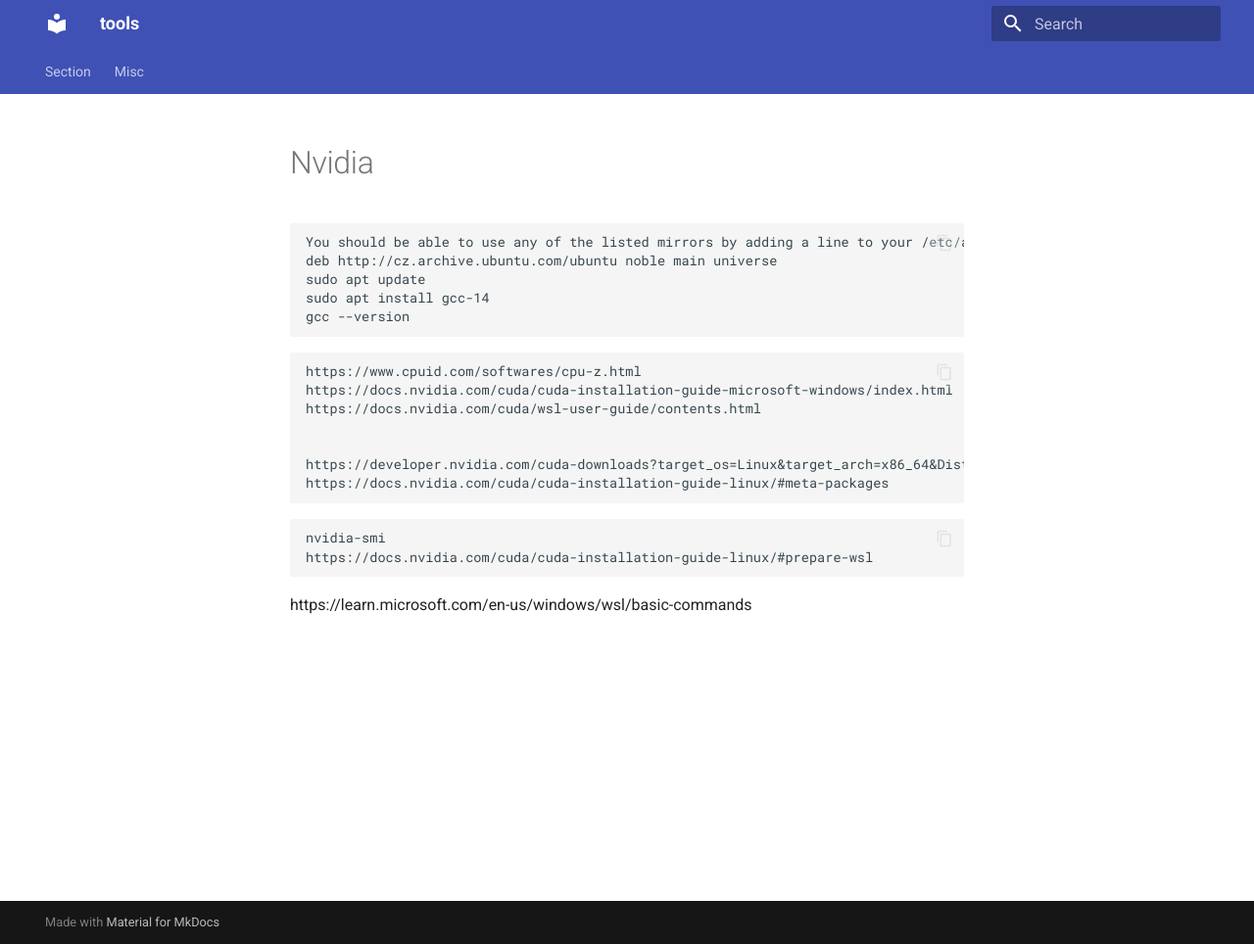
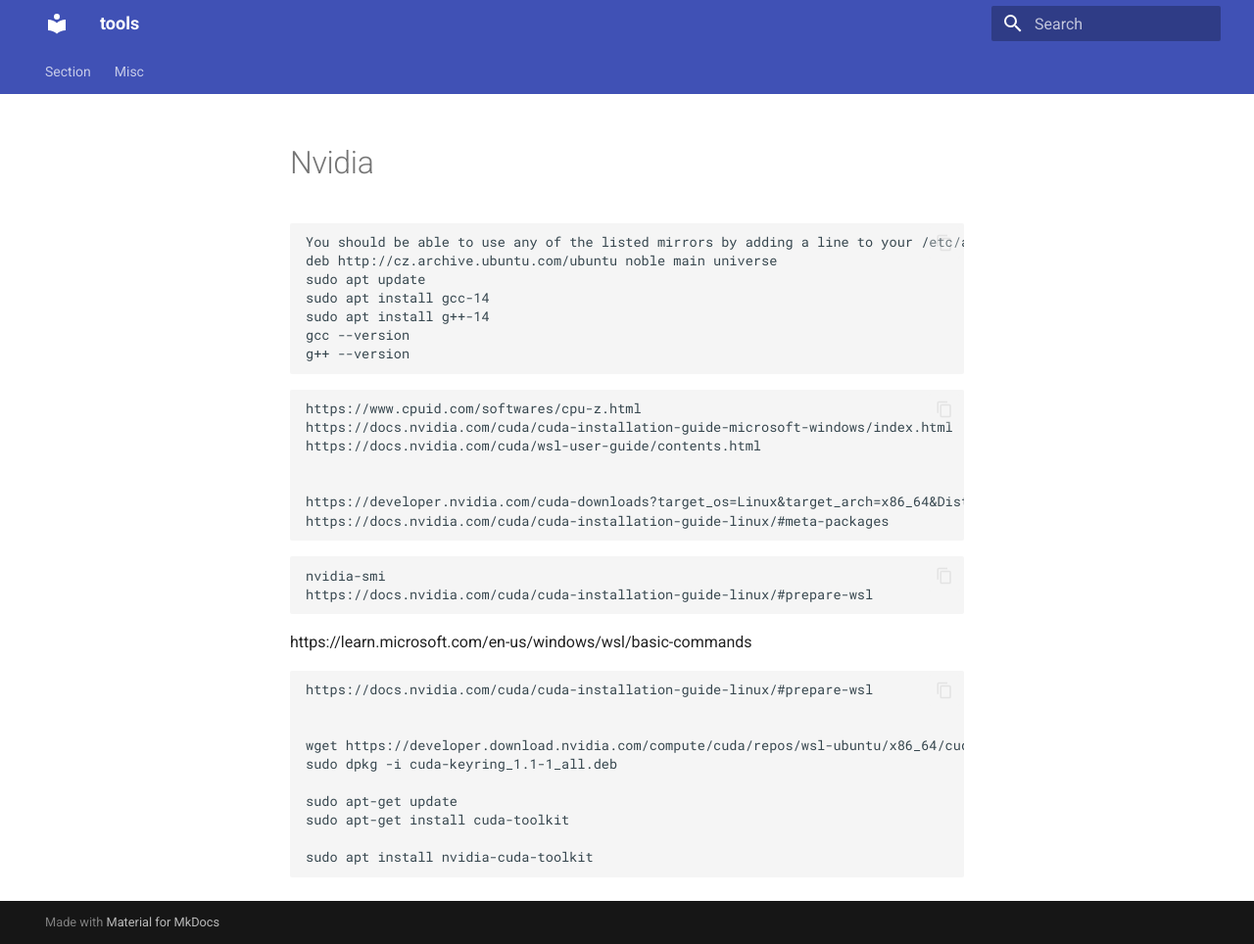
Before and after one commit to roshankarande/tools, an MkDocs documentation site: the page built from docs/misc/nvidia.md, in a window 1280 px wide and 964 px high. Shown: the whole window at 98% size. Built offline with MkDocs 1.6.1 and Material for MkDocs 9.7.7, drawn with Linux system fonts in a browser that asks for light colours.

Commit message:
Update nvidia.md

````diff
--- a/docs/misc/nvidia.md
+++ b/docs/misc/nvidia.md
@@ -3,7 +3,9 @@
 deb http://cz.archive.ubuntu.com/ubuntu noble main universe
 sudo apt update
 sudo apt install gcc-14
+sudo apt install g++-14
 gcc --version
+g++ --version
 
 ```
 
@@ -23,3 +25,20 @@
 ```
 
 https://learn.microsoft.com/en-us/windows/wsl/basic-commands
+
+
+```Works
+
+https://docs.nvidia.com/cuda/cuda-installation-guide-linux/#prepare-wsl
+
+
+wget https://developer.download.nvidia.com/compute/cuda/repos/wsl-ubuntu/x86_64/cuda-keyring_1.1-1_all.deb
+sudo dpkg -i cuda-keyring_1.1-1_all.deb
+
+sudo apt-get update
+sudo apt-get install cuda-toolkit
+
+sudo apt install nvidia-cuda-toolkit
+
+
+```
````
